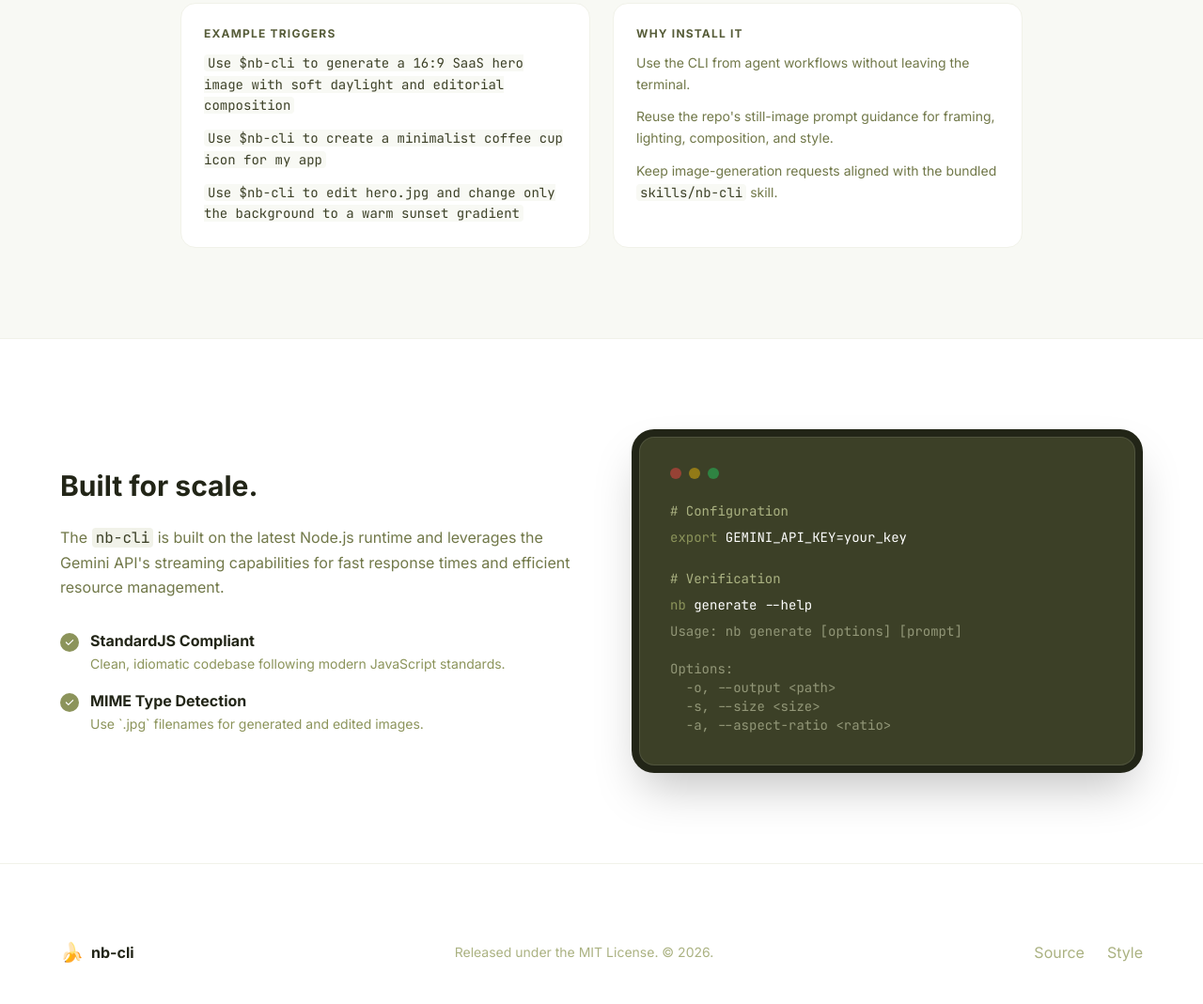
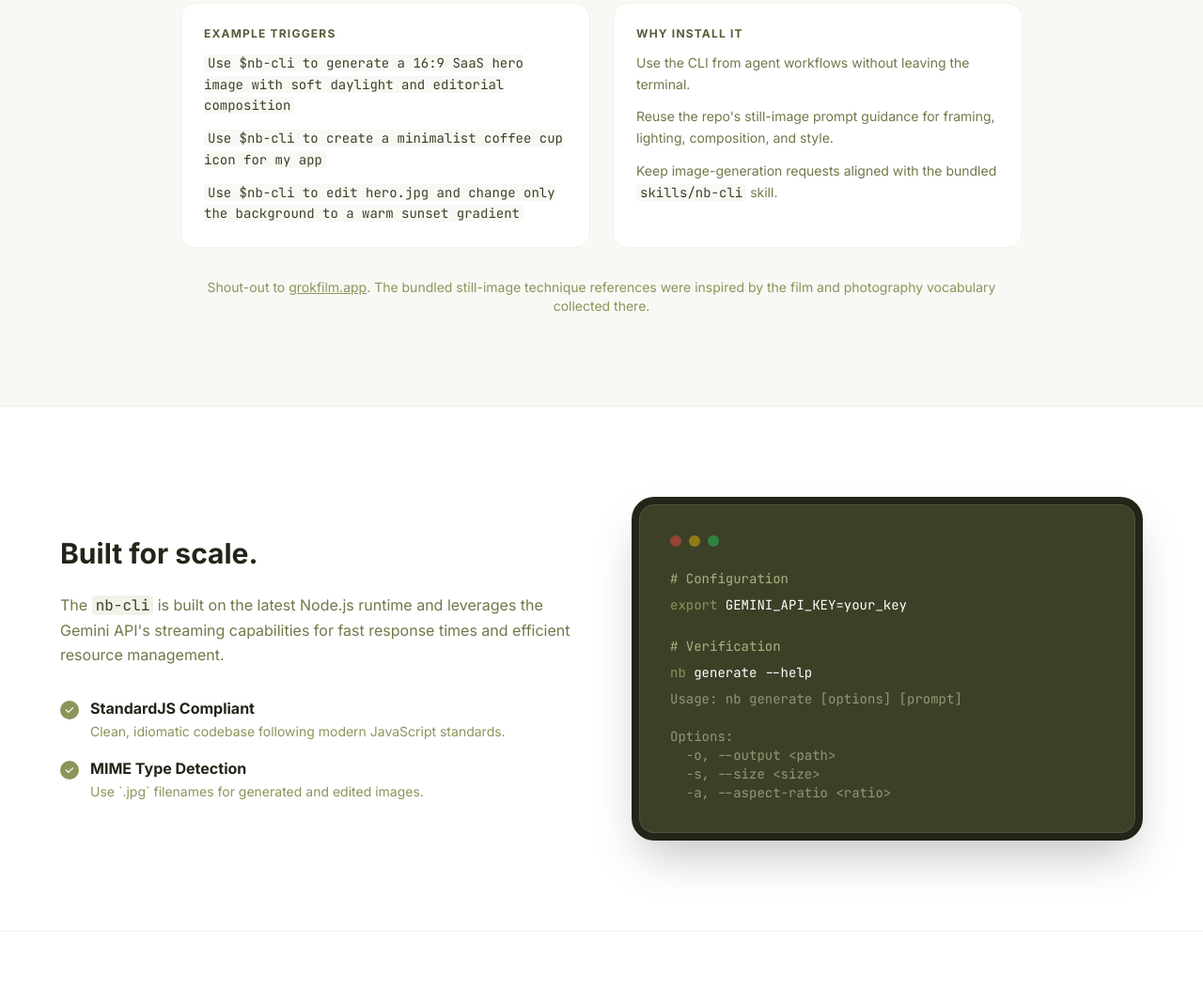
Before and after one commit to crapthings/nb-cli, a website: page index.html in a window 1280 px wide. Shown: the part 2216-3285 px from the top of the page at 94% size. Drawn offline with nearby package versions, Linux system fonts and the light colour scheme.

Commit message:
Add shout-out to grokfilm.app in index.html, README.md, and SKILL.md for inspiration on still-image techniques

```diff
--- a/index.html
+++ b/index.html
@@ -208,6 +208,9 @@
           </ul>
         </div>
       </div>
+      <p class="text-center text-sm text-olive-500 mt-8">
+        Shout-out to <a href="https://grokfilm.app/" class="underline hover:text-olive-700 transition-colors">grokfilm.app</a>. The bundled still-image technique references were inspired by the film and photography vocabulary collected there.
+      </p>
     </div>
   </section>
 
```
Also changed, not shown: skills/nb-cli/SKILL.md (+2 -0 lines), README.md.
